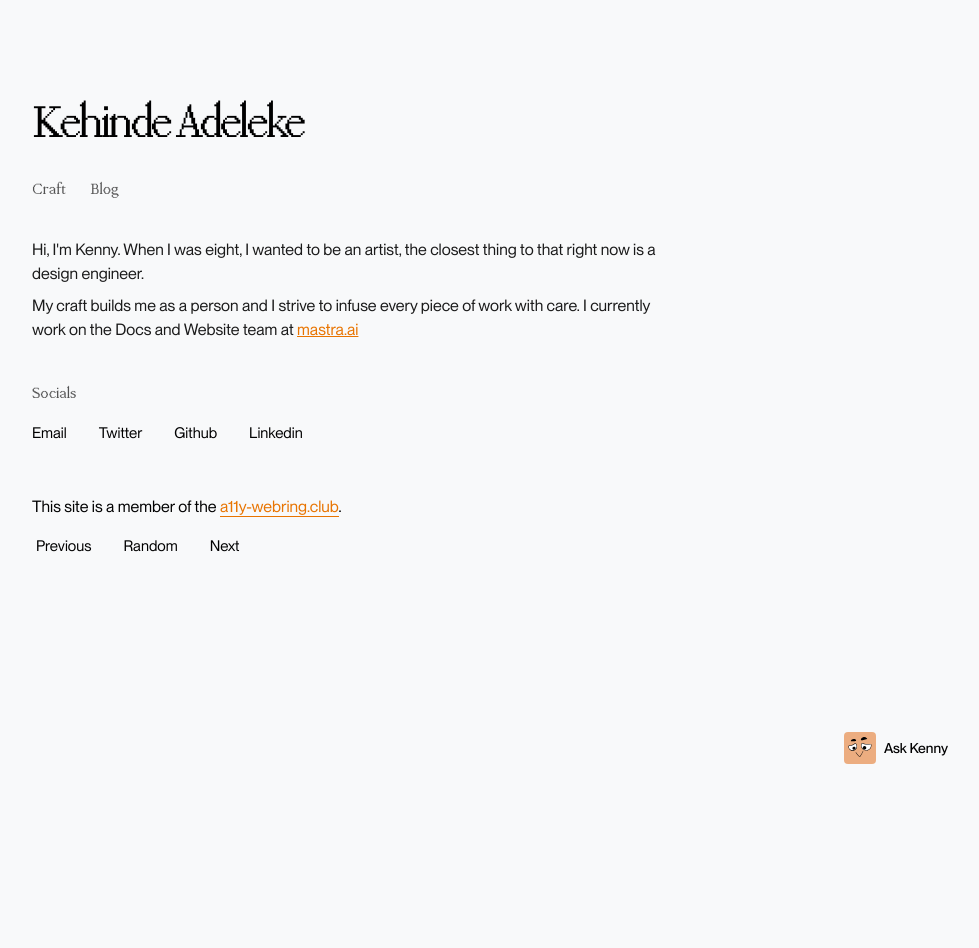
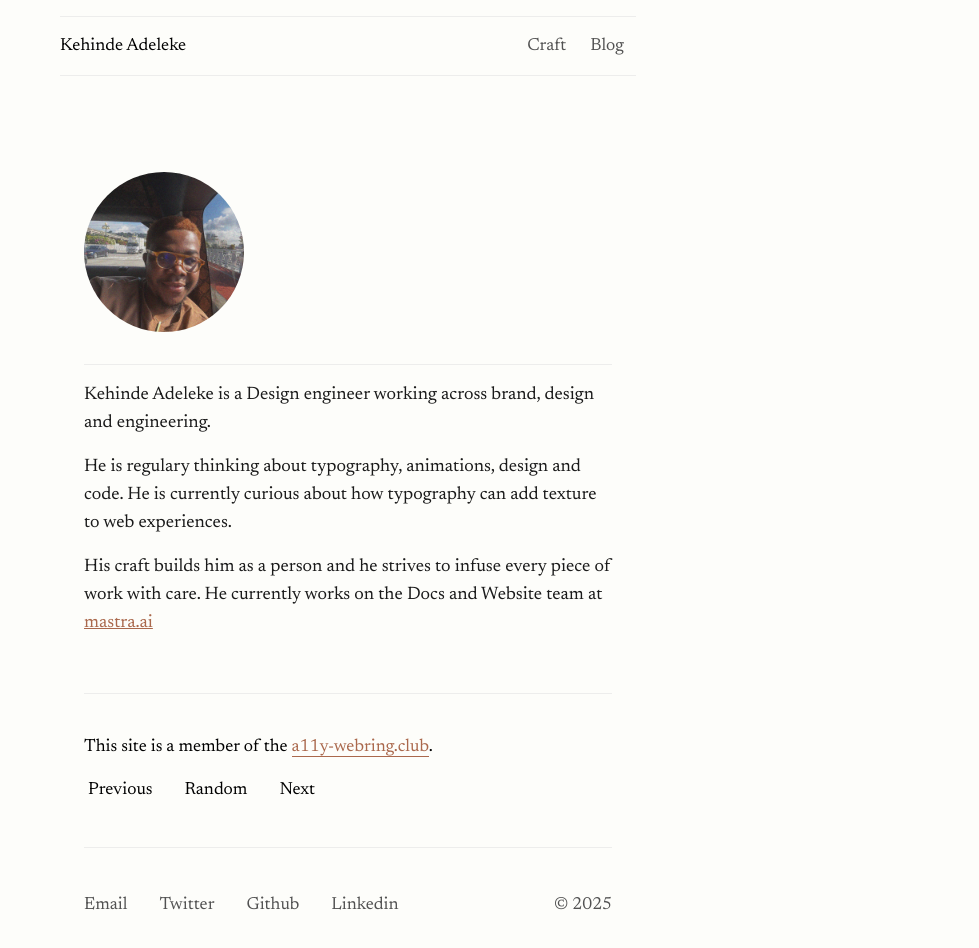
Before and after one commit to adeleke5140/portfolio-v2, a Next.js app: page / in a window 1280 px wide. Shown: the top 948 px of the page, without its empty margins (292-1271 px from the left). Before the commit the page ends 800 px from the top, so only its background shows below. Built offline with nearby package versions, Linux system fonts and the light colour scheme.

Commit message:
fix: general redesign

```diff
--- a/src/app/layout.tsx
+++ b/src/app/layout.tsx
@@ -1,23 +1,45 @@
 import { BlogAssistantWrapper } from '@/components/blog/blog-assistant-wrapper'
 import { fonts } from '@/fonts/setup'
 import '@/styles/globals.css'
+import Link from 'next/link'
 import { Toaster } from 'sonner'
 
 export default function Layout({ children }: { children: React.ReactNode }) {
   return (
     <html lang="en">
       <body
-        className={`${fonts.mondwest.variable} ${fonts.berkeleyMono.variable} ${fonts.neue.variable} ${fonts.editorialNew.variable}`}
+        className={`${fonts.newsreader.variable} ${fonts.berkeleyMono.variable}`}
       >
         <div
-          className={`min-h-screen font-sans max-w-[1028px] mx-auto  bg-[rgb(248,249,250)] text-ken-black`}
+          className={`min-h-screen font-sans outline outline-pink-200  bg-[#fdfdfa] text-ken-black`}
           id="container"
         >
           <Toaster />
-          <div className="relative flex flex-col min-h-screen max-w-[1280px]  mx-auto pb-8">
-            <main className="flex-1 mt-16 w-full">{children}</main>
+          <div className="relative flex flex-col min-h-screen pb-8">
+            <header className="mt-4 max-w-[36rem] w-full mx-auto flex border-y py-3 border-[#dcdcdc7e] items-center justify-between">
+              <Link href="/" className="text-[17.5px]">
+                Kehinde Adeleke
+              </Link>
+              <nav className="flex cursor-pointer items-center">
+                <Link
+                  href="/craft"
+                  className="text-ken-grey text-[17.5px] -ml-3 px-3 py-1 rounded-xl "
+                >
+                  Craft
+                </Link>
+                <Link
+                  href="/blog"
+                  className="text-ken-grey text-[17.5px] px-3 py-1 rounded-xl "
+                >
+                  Blog
+                </Link>
+              </nav>
+            </header>
+            <main className="flex-1 max-w-[36rem] mx-auto w-full">
+              {children}
+            </main>
           </div>
-          <BlogAssistantWrapper />
+          {/* <BlogAssistantWrapper /> */}
         </div>
       </body>
     </html>
--- a/src/components/home/a11y-section.tsx
+++ b/src/components/home/a11y-section.tsx
@@ -1,11 +1,11 @@
 export const A11ySection = () => {
   return (
-    <div className="px-0 w-full py-1 flex gap-1.5 items-center h-20">
+    <div className="px-0 w-full border-y border-[#dcdcdc7e] py-10 flex gap-1.5 items-center">
       <nav className="flex flex-col gap-3" aria-labelledby="a11y-webring-club">
-        <p>
+        <p className="text-[17.5px]">
           This site is a member of the{' '}
           <a
-            className="text-[#e87400] border-b border-[#e87400]  "
+            className="text-primary border-b border-primary  "
             rel="external"
             href="https://a11y-webring.club/"
           >
@@ -16,7 +16,7 @@ export const A11ySection = () => {
         <ul className="flex gap-2">
           <li className="">
             <a
-              className="hover:underline hover:bg-gray-100 justify-between group flex gap-1.5 text-[15px] items-center px-3 py-1 -ml-2 rounded-xl"
+              className="hover:underline  justify-between group flex gap-1.5 text-[17.5px] items-center px-3 py-1 -ml-2 rounded-xl"
               rel="external"
               referrerPolicy="strict-origin"
               href="https://a11y-webring.club/prev"
@@ -26,7 +26,7 @@ export const A11ySection = () => {
           </li>
           <li className="">
             <a
-              className="  hover:underline hover:bg-gray-100 justify-between group px-3 flex gap-1.5 items-center text-[15px] py-1 rounded-xl"
+              className="  hover:underline  justify-between group px-3 flex gap-1.5 items-center text-[17.5px] py-1 rounded-xl"
               rel="external"
               referrerPolicy="strict-origin"
               href="https://a11y-webring.club/random"
@@ -36,7 +36,7 @@ export const A11ySection = () => {
           </li>
           <li className="">
             <a
-              className="  hover:underline hover:bg-gray-100 justify-between group flex gap-1.5 items-center px-3 text-[15px] py-1 rounded-xl"
+              className="  hover:underline  justify-between group flex gap-1.5 items-center px-3 text-[17.5px] py-1 rounded-xl"
               rel="external"
               referrerPolicy="strict-origin"
               href="https://a11y-webring.club/next"
--- a/src/components/introduction.tsx
+++ b/src/components/introduction.tsx
@@ -2,6 +2,7 @@
 import { PageWrapper } from '@/components/page-wrapper'
 import { A11ySection } from './home/a11y-section'
 import Link from 'next/link'
+import Image from 'next/image'
 
 const connection = [
   {
@@ -24,48 +25,38 @@ const connection = [
 
 export const Introduction = () => {
   return (
-    <PageWrapper
-      showHeading
-      heading={
-        <div className="py-8 pb-3">
-          <h1 className="text-[48px] font-medium lg:text-5xl lg:tracking-[-0.06em] lg:leading-[1.2em] font-serif tracking-tighter">
-            Kehinde Adeleke
-          </h1>
-          <nav className="flex cursor-pointer items-center py-5">
-            <Link
-              href="/craft"
-              className="text-ken-grey font-serif -ml-3 px-3 py-1 rounded-xl "
-            >
-              Craft
-            </Link>
-            <Link
-              href="/blog"
-              className="text-ken-grey font-serif px-3 py-1 rounded-xl "
-            >
-              Blog
-            </Link>
-          </nav>
-        </div>
-      }
-    >
-      <div className="flex gap-10  max-w-[40rem] flex-col">
+    <PageWrapper showHeading heading={''}>
+      <div className="pt-20 pb-8 border-b border-[#dcdcdc7e]">
+        <Image
+          src="/ken-with-noise.png"
+          alt="Kehinde Adeleke"
+          width={400}
+          height={400}
+          className="rounded-full w-[10rem] h-[10rem]"
+        />
+      </div>
+      <div className="flex gap-10 max-w-[40rem] flex-col">
         <section className="px-0">
           <div className="flex flex-col text-[var(--gray-1)] gap-2 dark:border-[#282828] dark:bg-[#282828]">
-            <div className="rounded-lg  dark:text-[#fefefe]">
-              <p>
-                Hi, I'm Kenny. When I was eight, I wanted to be an artist, the
-                closest thing to that right now is a design engineer.
+            <div>
+              <p className="text-lg  my-4">
+                Kehinde Adeleke is a Design engineer working across brand,
+                design and engineering.
               </p>
-            </div>
 
-            <div>
-              <p>
-                My craft builds me as a person and I strive to infuse every
-                piece of work with care. I currently work on the Docs and
+              <p className="text-lg my-4">
+                He is regulary thinking about typography, animations, design and
+                code. He is currently curious about how typography can add
+                texture to web experiences.
+              </p>
+
+              <p className="text-lg my-4">
+                His craft builds him as a person and he strives to infuse every
+                piece of work with care. He currently works on the Docs and
                 Website team at{' '}
                 <a
                   href="https://www.mastra.ai"
-                  className="underline decoration-[#e87400]   text-[#e87400]"
+                  className="underline decoration-primary text-primary"
                 >
                   mastra.ai
                 </a>{' '}
@@ -74,15 +65,16 @@ export const Introduction = () => {
           </div>
         </section>
 
-        <section className="flex flex-col gap-3">
-          <p className="font-medium text-ken-grey font-serif">Socials</p>
+        <A11ySection />
+
+        <div className="flex items-center justify-between">
           <div className="flex gap-2">
             {connection.map((con) => (
               <a
                 key={con.name}
                 target="_blank"
                 href={con.value}
-                className="capitalize hover:bg-gray-100  hover:underline first:-ml-3 justify-between group flex gap-1.5 text-[15px] items-center px-3 py-1 rounded-xl"
+                className="capitalize text-ken-grey hover:bg-gray-100  hover:underline first:-ml-3 justify-between group flex gap-1.5 text-[17.5px] items-center px-3 py-1 rounded-xl"
                 rel="external"
                 referrerPolicy="strict-origin"
               >
@@ -90,9 +82,10 @@ export const Introduction = () => {
               </a>
             ))}
           </div>
-        </section>
-
-        <A11ySection />
+          <p className="text-ken-grey text-[17.5px]">
+            © {new Date().getFullYear()}
+          </p>
+        </div>
       </div>
     </PageWrapper>
   )
--- a/src/components/mdx/mdx-components.tsx
+++ b/src/components/mdx/mdx-components.tsx
@@ -30,7 +30,7 @@ export const components = {
     <h4 className="font-serif font-medium" {...props} />
   ),
   p: (props: ParagraphProps) => (
-    <p className="text-gray-800 text-[16px] mt-6 leading-[1.6]" {...props} />
+    <p className="text-ken-grey text-[20px] my-6 leading-[30px]" {...props} />
   ),
   ol: (props: ListProps) => (
     <ol
--- a/src/components/page-wrapper.tsx
+++ b/src/components/page-wrapper.tsx
@@ -23,7 +23,7 @@ const PageWrapper = ({
   classname,
 }: PageWrapperProps) => {
   const slot =
-    typeof heading == 'string' ? (
+    heading && typeof heading == 'string' ? (
       <h1 className="font-serif text-left py-10 lg:text-5xl font-medium w-full capitalize leading-[100%] tracking-[-0.96px] text-[48px]">
         {heading}
       </h1>
@@ -31,15 +31,8 @@ const PageWrapper = ({
       heading
     )
   return (
-    <div
-      className={cn('relative max-w-[680px] px-6 2xl:px-0 mx-auto', classname)}
-    >
-      <div className="flex flex-col gap-5">
-        {showLink ? (
-          <BackButton path={path ? path : ''} text={`${backText}`} />
-        ) : null}
-        {showHeading ? slot : null}
-      </div>
+    <div className={cn('relative mt-4 px-6 2xl:px-0 mx-auto', classname)}>
+      <div className="flex flex-col gap-5">{showHeading ? slot : null}</div>
       {children}
     </div>
   )
--- a/src/fonts/setup.ts
+++ b/src/fonts/setup.ts
@@ -1,3 +1,4 @@
+import { Newsreader } from 'next/font/google'
 import localFont from 'next/font/local'
 
 export const berkeleyMono = localFont({
@@ -6,70 +7,14 @@ export const berkeleyMono = localFont({
   variable: '--font-berkeley-mono',
 })
 
-export const neue = localFont({
-  src: [
-    {
-      path: './PPNeueMontreal-Regular.woff2',
-      weight: '400',
-      style: 'normal',
-    },
-    {
-      path: './PPNeueMontreal-Medium.woff2',
-      weight: '500',
-      style: 'normal',
-    },
-  ],
-  variable: '--font-neue',
+export const newsreader = Newsreader({
+  subsets: ['latin'],
+  variable: '--font-newsreader',
   display: 'swap',
-})
-
-export const mondwest = localFont({
-  src: [
-    {
-      path: './PPMondwest-Regular.woff2',
-      weight: '400',
-      style: 'normal',
-    },
-    {
-      path: './PPMondwest-Bold.woff2',
-      weight: '700',
-      style: 'normal',
-    },
-  ],
-  variable: '--font-mondwest',
-  display: 'swap',
-})
-
-export const editorialNew = localFont({
-  src: [
-    {
-      path: './PPEditorialNew-Regular.woff2',
-      weight: '400',
-      style: 'normal',
-    },
-    {
-      path: './PPEditorialNew-Italic.woff2',
-      weight: '400',
-      style: 'italic',
-    },
-    {
-      path: './PPEditorialNew-Bold.woff2',
-      weight: '700',
-      style: 'normal',
-    },
-    {
-      path: './PPEditorialNew-Heavy.woff2',
-      weight: '900',
-      style: 'normal',
-    },
-  ],
-  variable: '--font-editorial-new',
-  display: 'swap',
+  weight: ['400', '500', '600', '700', '800'],
 })
 
 export const fonts = {
   berkeleyMono,
-  neue,
-  editorialNew,
-  mondwest,
+  newsreader,
 }
--- a/src/styles/globals.css
+++ b/src/styles/globals.css
@@ -34,7 +34,7 @@ h4 {
   --sh-sign: #8f8f8f;
   --sh-comment: #6f6f6f;
 
-  --primary: #e87400;
+  --primary: #aa684c;
   --outline: oklch(0.68 0.17 53.04 / 0.44);
   --gradient-stop-1: oklch(0.52 0.02 266.33 / 0.85);
   --gradient-stop-2: oklch(0.74 0.05 268.37 / 0.34);
--- a/tailwind.config.js
+++ b/tailwind.config.js
@@ -23,7 +23,7 @@ module.exports = {
           foreground: 'hsl(var(--popover-foreground))',
         },
         primary: {
-          DEFAULT: 'hsl(var(--primary))',
+          DEFAULT: 'var(--primary)',
           foreground: 'hsl(var(--primary-foreground))',
         },
         secondary: {
@@ -54,9 +54,9 @@ module.exports = {
         },
       },
       fontFamily: {
-        sans: ['var(--font-neue)', ...defaultTheme.fontFamily.sans],
+        sans: ['var(--font-newsreader)', ...defaultTheme.fontFamily.sans],
         mono: ['var(--font-berkeley-mono)', ...defaultTheme.fontFamily.mono],
-        serif: ['var(--font-mondwest)', ...defaultTheme.fontFamily.serif],
+        serif: ['var(--font-newsreader)', ...defaultTheme.fontFamily.serif],
       },
       transitionProperty: {
         'transform-opacity': 'transform, opacity',
```
Also changed, not shown: src/app/blog/[slug]/page.tsx (+6 -2 lines), public/ken-with-noise.png (added).
